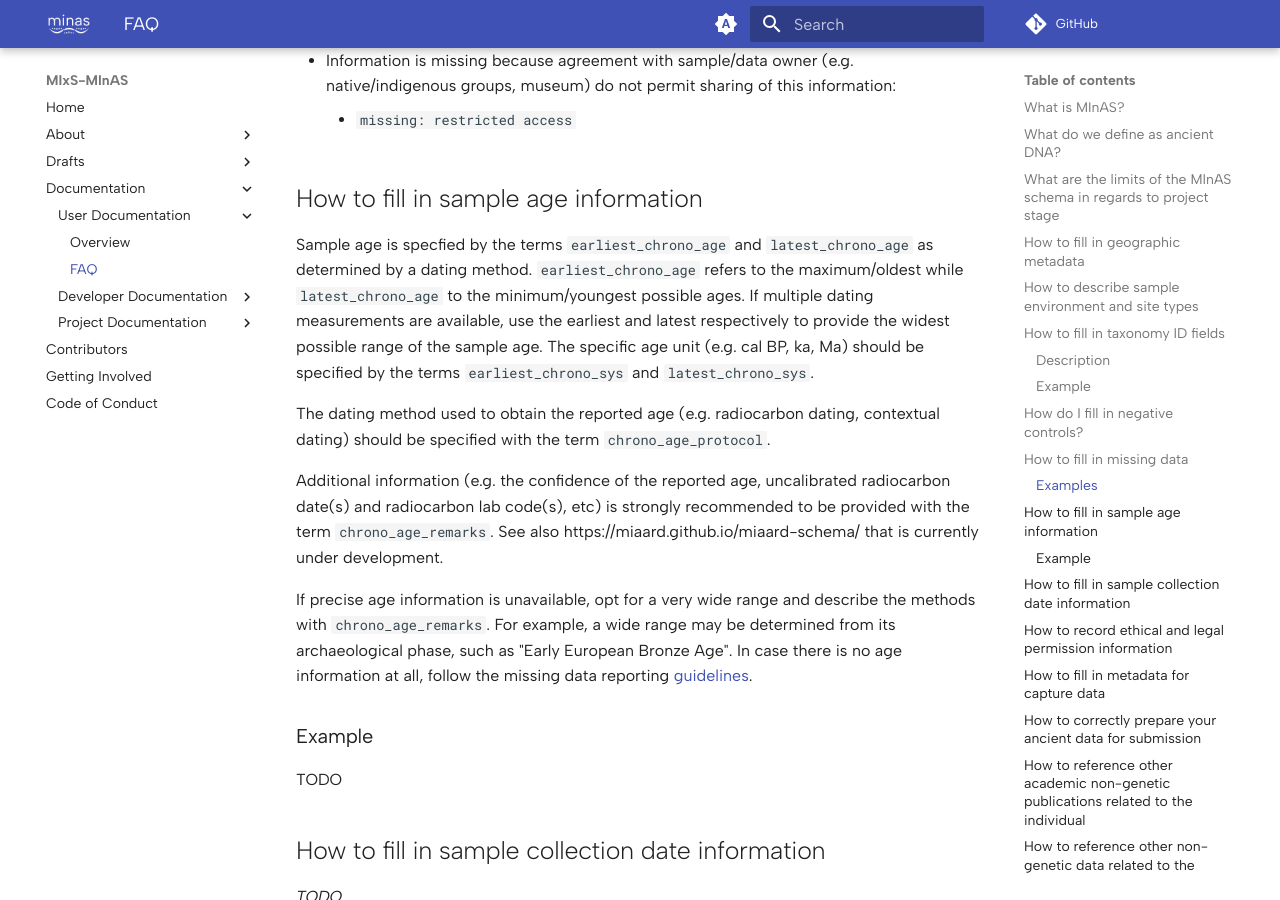
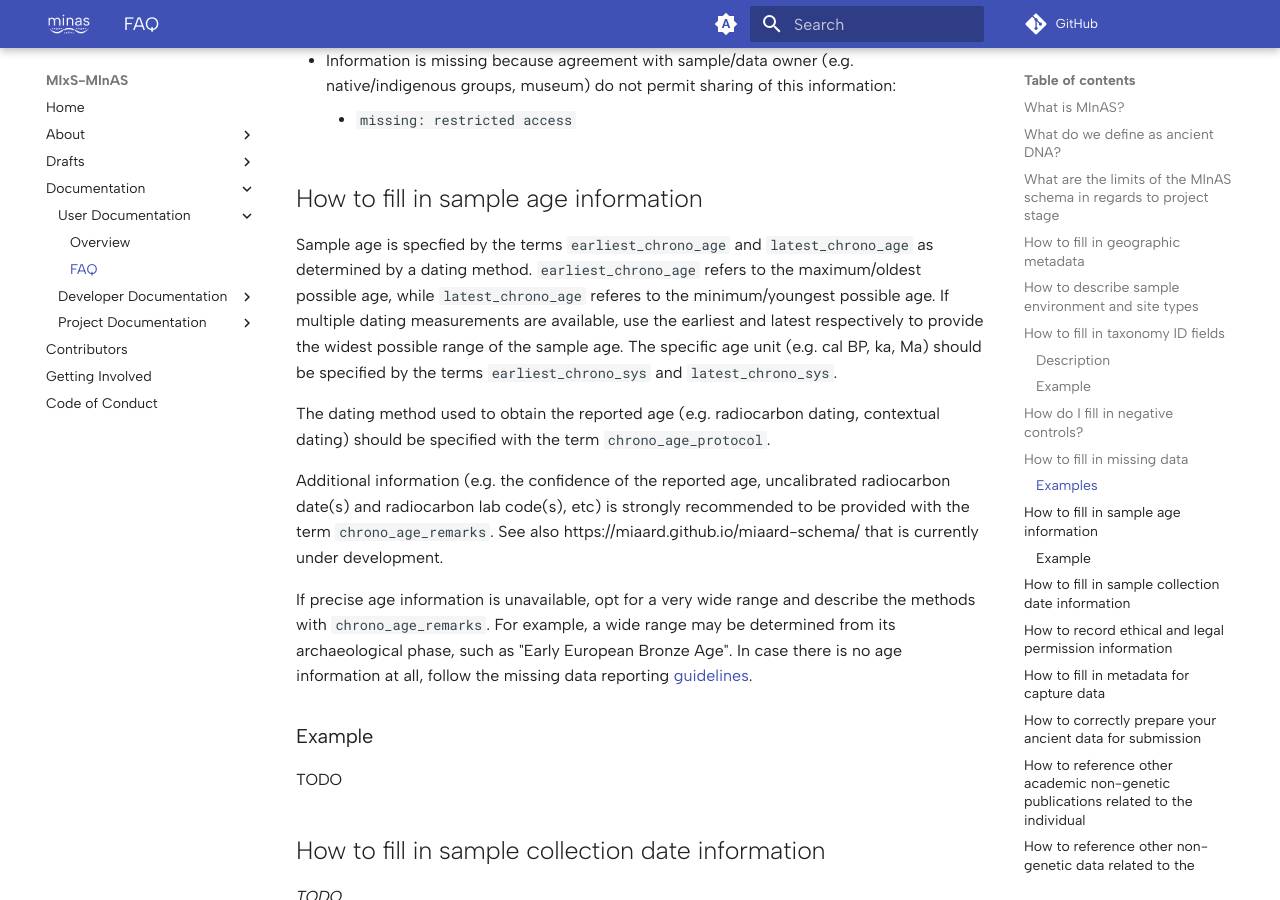
Before and after one commit to MIxS-MInAS/MIxS-MInAS.github.io, an MkDocs documentation site: the page built from docs/documentation/user-documentation/faq.md, in a window 1280 px wide and 900 px high, scrolled down 6153 px. Built offline with MkDocs 1.6.1 and Material for MkDocs 9.7.7, drawn with Linux system fonts in a browser that asks for light colours; comment, search, counter and statistics services are not loaded.

Commit message:
Update docs/documentation/user-documentation/faq.md
Edited wording.

```diff
--- a/docs/documentation/user-documentation/faq.md
+++ b/docs/documentation/user-documentation/faq.md
@@ -190,7 +190,7 @@ In these cases, refer to the documentation of the place you are submitting your
 ## How to fill in sample age information
 
 Sample age is specfied by the terms `earliest_chrono_age` and `latest_chrono_age` as determined by a dating method.
-`earliest_chrono_age` refers to the maximum/oldest while `latest_chrono_age` to the minimum/youngest possible ages.
+`earliest_chrono_age` refers to the maximum/oldest possible age, while `latest_chrono_age` referes to the minimum/youngest possible age.
 If multiple dating measurements are available, use the earliest and latest respectively to provide the widest possible range of the sample age.
 The specific age unit (e.g. cal BP, ka, Ma) should be specified by the terms `earliest_chrono_sys` and `latest_chrono_sys`.
 
```
